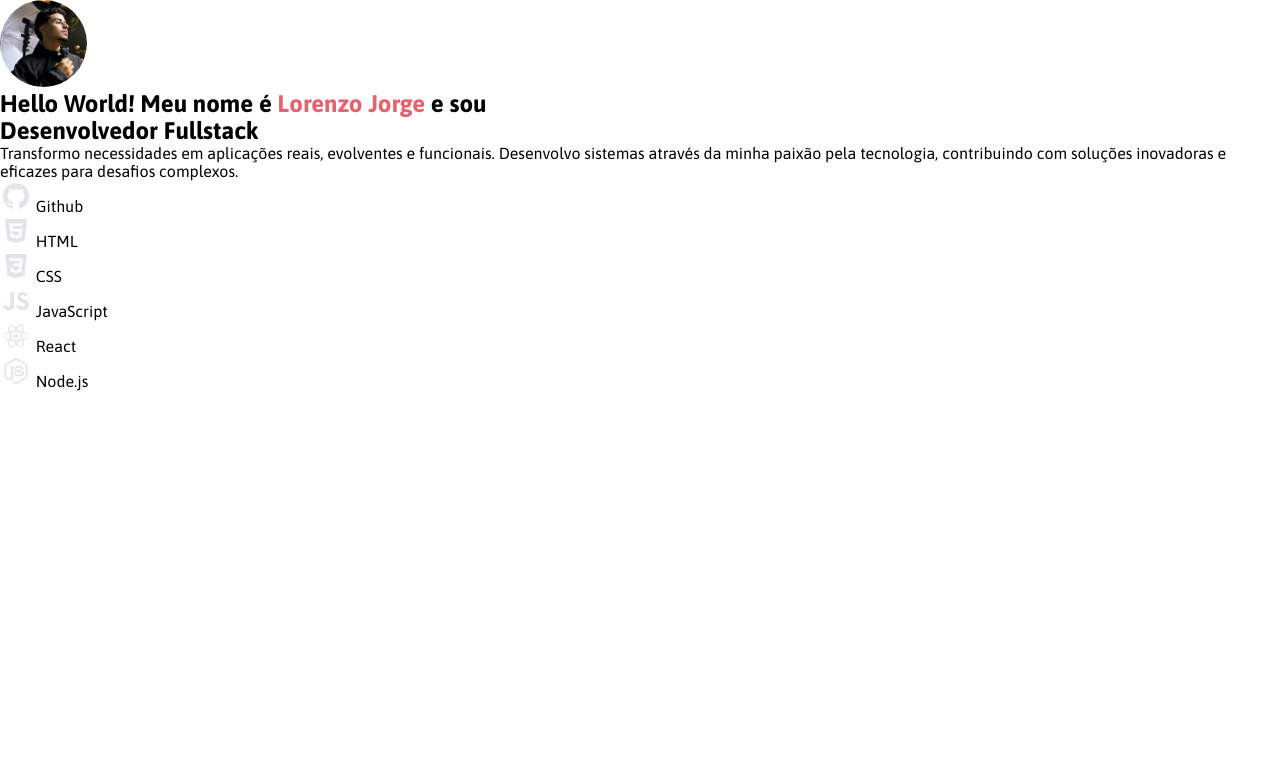
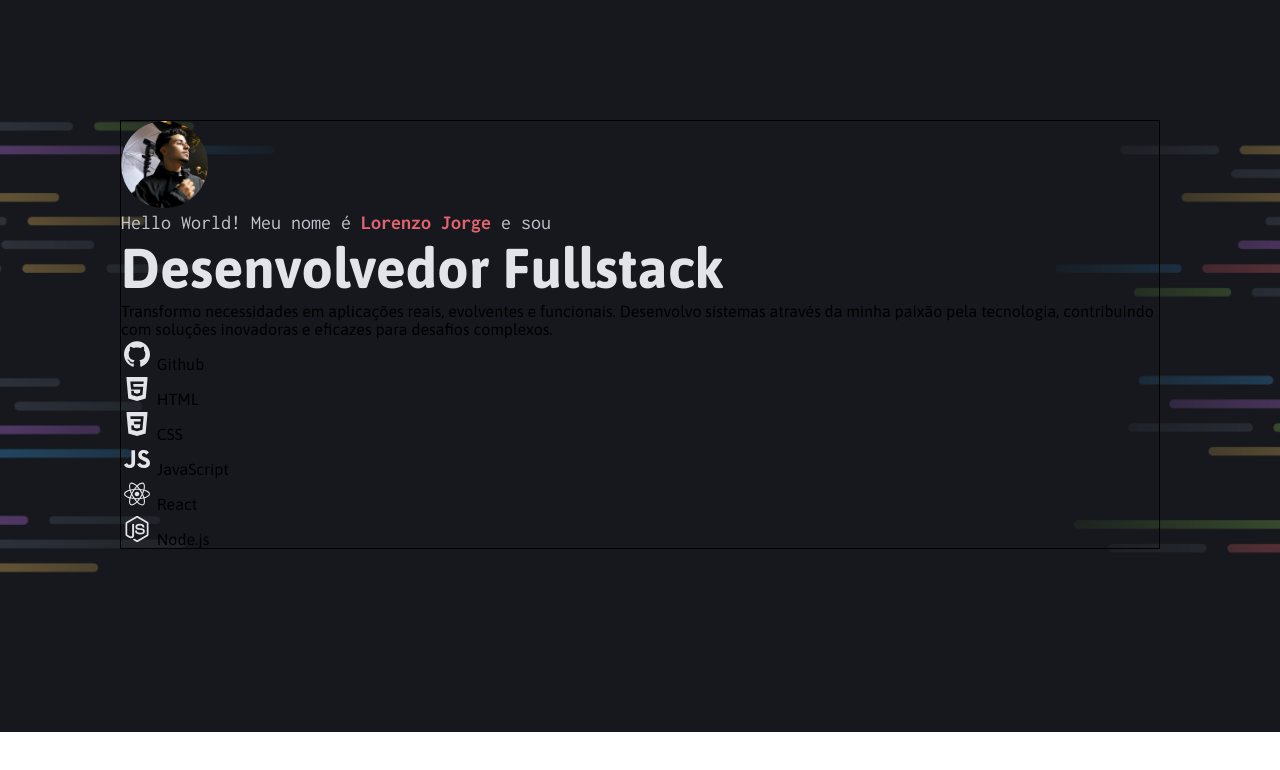
Before and after one commit to llorenzojorge/portfolio, a plain HTML site: page index.html in a window 1280 px wide. Drawn offline with Linux system fonts and the light colour scheme.

Commit message:
tentando e falhando ajustar o background img

```diff
--- a/index.html
+++ b/index.html
@@ -11,17 +11,18 @@
     <link href="https://fonts.googleapis.com/css2?family=Asap:ital,wght@0,100..900;1,100..900&family=Inconsolata:wght@200..900&family=Maven+Pro:wght@400..900&display=swap" rel="stylesheet">
 </head>
 <body>
-    <section id="info">
+    <section id="intro">
+        <div id="info">
             <header>
                 <div id="avatar">
                     <img src="assets/lorenzo.png" alt="Imagem de Lorenzo">
                 </div>
 
                 <div id="text">
-                <h1>
+                    <h1 class="subtitle gray-500">
                         Hello World! Meu nome é <strong class="red">Lorenzo Jorge</strong> e sou
                     </h1>
-                <h2>
+                    <h2 class="text-asap-lg gray-600">
                         Desenvolvedor Fullstack
                     </h2>
                     <p>
@@ -56,7 +57,7 @@
                     Node.js
                 </li>
             </ul>
-
+        </div>
     </section>
 </body>
 </html>
--- a/styles/global.css
+++ b/styles/global.css
@@ -44,3 +44,7 @@ a {
 a:hover {
     border: 1.5px solid var(--blue);
 }
+
+ul {
+    list-style: none;
+}
--- a/styles/header.css
+++ b/styles/header.css
@@ -1,12 +1,15 @@
-#info {
-    header {
-        /* max-width: 680px;
-        display: flex;
-        flex-direction: column;
-        gap: 56px;
-        justify-content: center;
-        padding-block: 120px 183px;
-        padding-inline: 243px; */
+#intro {
+    width: 100%;
+    /* min-height: 100vh; */
+    padding-block: 120px 183px;
+    background-image: url(../assets/images/Background_Intro.png);
+    background-repeat: no-repeat;
+    background-size: cover;
+
+    #info {
+        max-width: 1040px;
+        margin-inline: auto;
+        border: 1px solid black;
 
         img {
             max-width: 87px;
@@ -15,8 +18,5 @@
             border-radius: 50%;
         }
 
-        #text {
-
-        }
     }
 }
--- a/styles/utility.css
+++ b/styles/utility.css
@@ -1,3 +1,19 @@
 .red {
     color: var(--red);
 }
+
+.subtitle {
+    font: var(--subtitle);
+}
+
+.text-asap-lg {
+    font: var(--text-asap-lg);
+}
+
+.gray-500 {
+    color: var(--gray-500);
+}
+
+.gray-600 {
+    color: var(--gray-600);
+}
```
Lines whose indentation alone changed are shown as unchanged.
